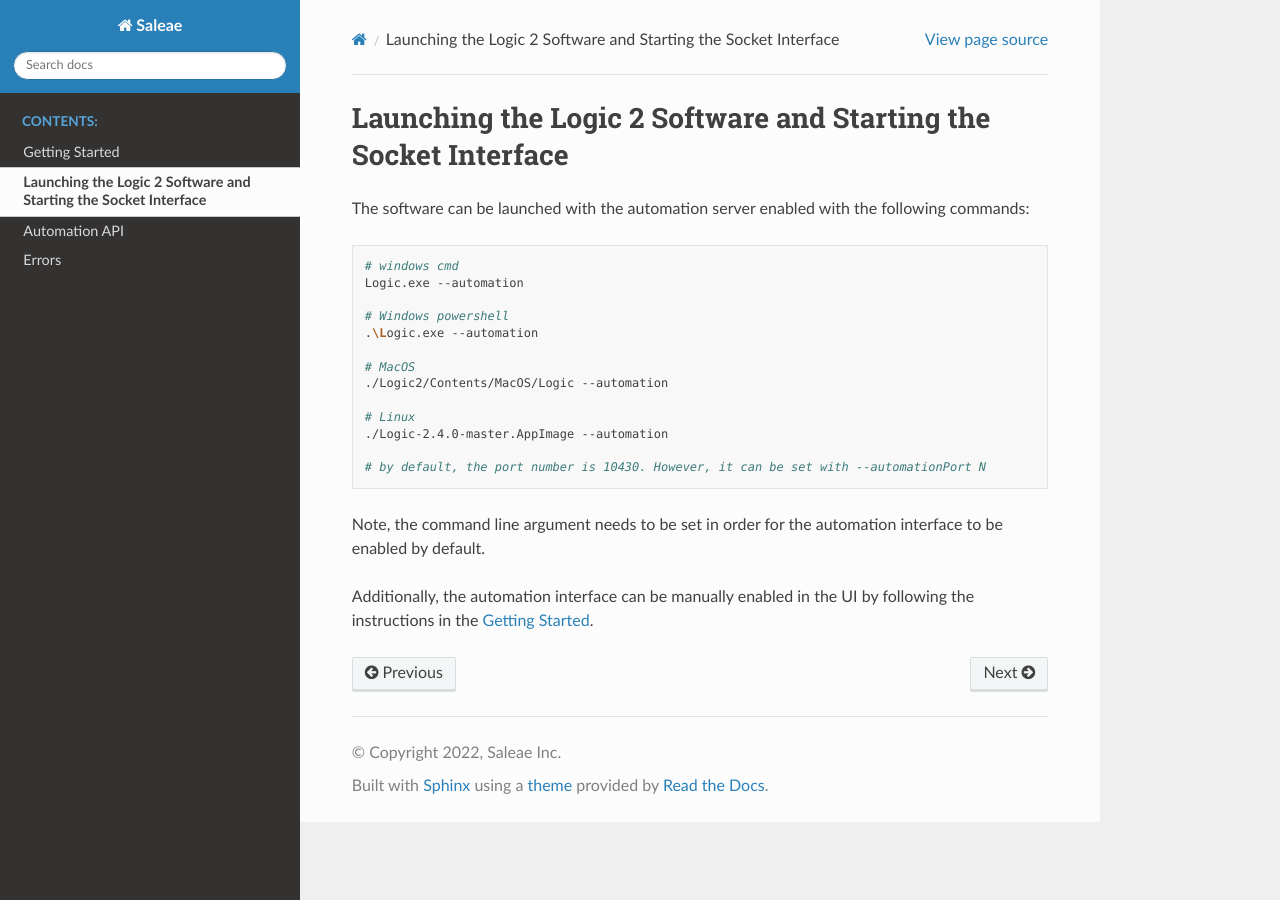
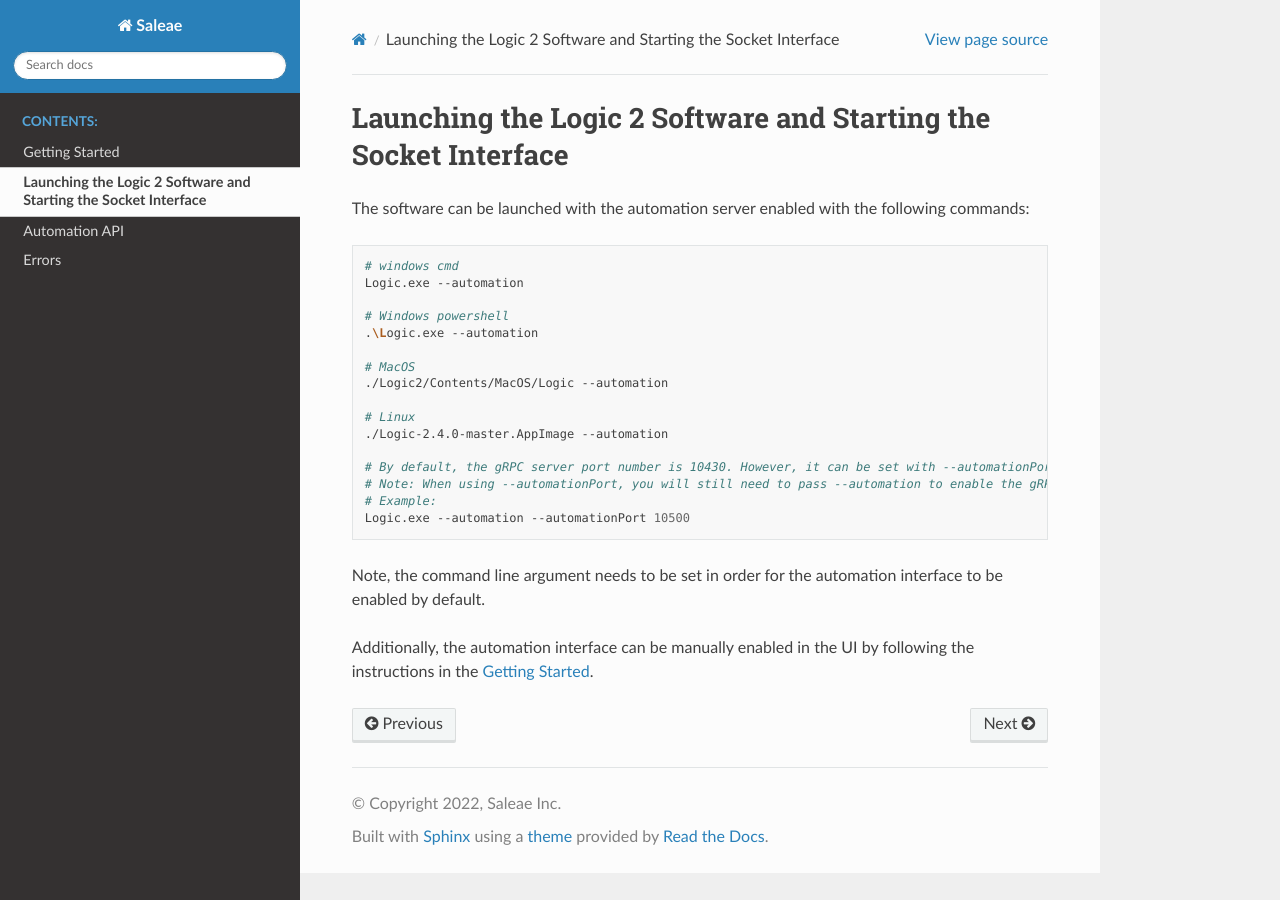
Before and after one commit to saleae/logic2-automation, a Sphinx documentation site: the page built from python/docs/source/launching_logic2.rst, in a window 1280 px wide. Built offline with Sphinx 7.4.7 and the Read the Docs theme 2.0.0, drawn with Linux system fonts in a browser that asks for light colours.

Commit message:
Update docs for --automationPort to be more clear

```diff
--- a/python/docs/source/launching_logic2.rst
+++ b/python/docs/source/launching_logic2.rst
@@ -19,7 +19,10 @@
   # Linux
   ./Logic-2.4.0-master.AppImage --automation
 
-  # by default, the port number is 10430. However, it can be set with --automationPort N
+  # By default, the gRPC server port number is 10430. However, it can be set with --automationPort N
+  # Note: When using --automationPort, you will still need to pass --automation to enable the gRPC server.
+  # Example:
+  Logic.exe --automation --automationPort 10500
 
 
 Note, the command line argument needs to be set in order for the automation interface to be enabled by default.
```
